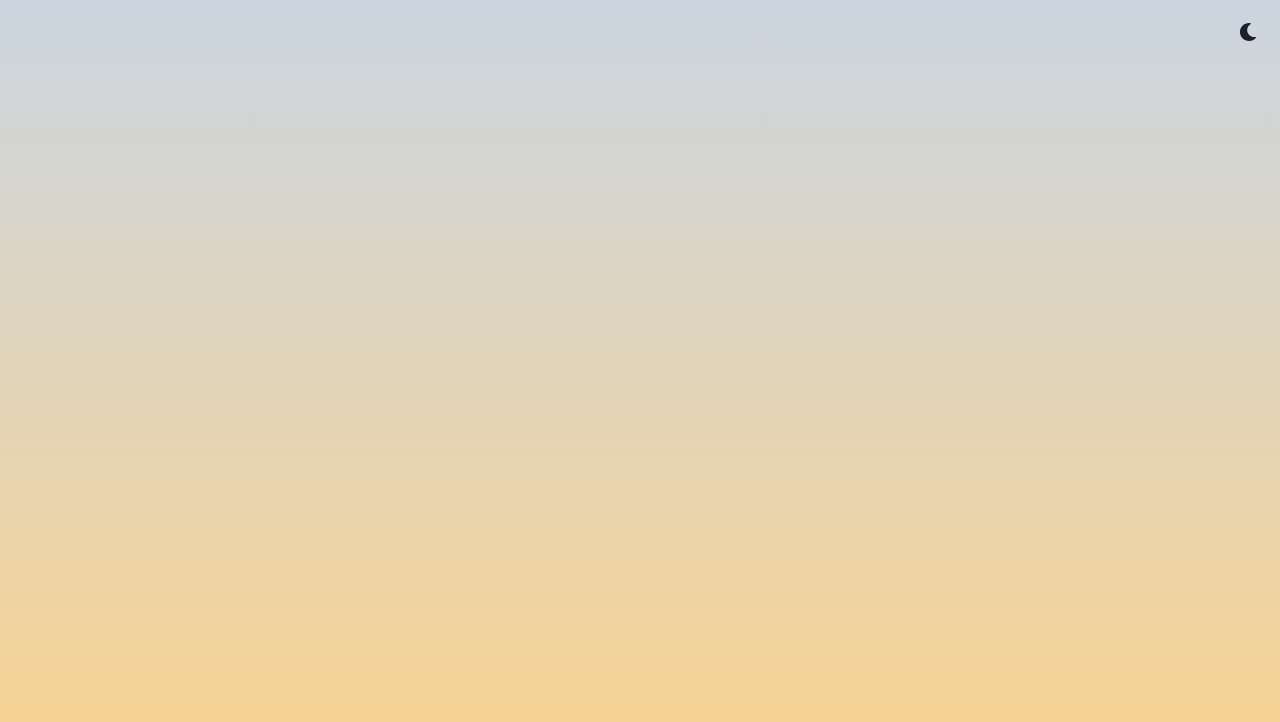
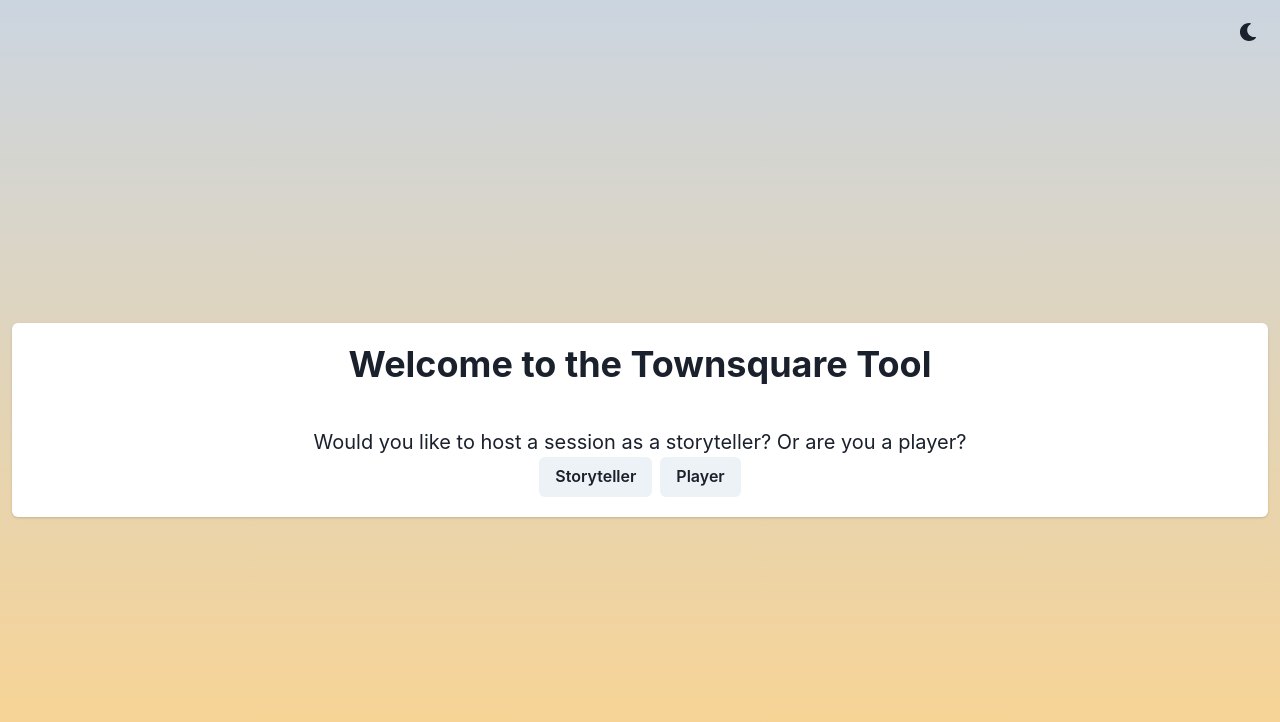
Before and after one commit to davotronic5000/TownSquare-React, a React (Create React App) app: page / in a window 1280 px wide. Shown: the top 722 px of the page. Built offline with nearby package versions, Linux system fonts and the light colour scheme.

Commit message:
Playing around with a welcome message in townsquare

```diff
--- a/src/App.tsx
+++ b/src/App.tsx
@@ -1,12 +1,14 @@
 import { Box, ChakraProvider, Grid } from "@chakra-ui/react";
 import { ColorModeSwitcher } from "./ColorModeSwitcher";
 import theme from "./theme";
+import Townsquare from "./townsquare/Townsquare";
 
 const App = () => (
     <ChakraProvider theme={theme}>
         <Box textAlign="center" fontSize="xl">
             <Grid minH="100vh" p={3}>
                 <ColorModeSwitcher justifySelf="flex-end" />
+                <Townsquare />
             </Grid>
         </Box>
     </ChakraProvider>
--- a/src/townsquare/Townsquare.tsx
+++ b/src/townsquare/Townsquare.tsx
@@ -1,3 +1,13 @@
+import {
+    Box,
+    CardHeader,
+    Card,
+    Heading,
+    CardBody,
+    Text,
+    ButtonGroup,
+    Button,
+} from "@chakra-ui/react";
 import { ComponentType, useState } from "react";
 
 enum TownsquareStatus {
@@ -7,8 +17,70 @@ enum TownsquareStatus {
 }
 
 const Townsquare: ComponentType = () => {
-    const townsquareStatus = useState<TownsquareStatus>(TownsquareStatus.Lost);
-    return <div>Townsquare</div>;
+    const [townsquareStatus, updateStatus] = useState<TownsquareStatus>(
+        TownsquareStatus.Lost
+    );
+    return (
+        <Box>
+            <Card>
+                <CardHeader>
+                    <Heading>Welcome to the Townsquare Tool</Heading>
+                </CardHeader>
+                <CardBody>
+                    {townsquareStatus === TownsquareStatus.Lost && (
+                        <Box>
+                            <Text>
+                                Would you like to host a session as a
+                                storyteller? Or are you a player?
+                            </Text>
+                            <ButtonGroup>
+                                <Button
+                                    onClick={() =>
+                                        updateStatus(
+                                            TownsquareStatus.Storyteller
+                                        )
+                                    }
+                                >
+                                    Storyteller
+                                </Button>
+                                <Button
+                                    onClick={() =>
+                                        updateStatus(TownsquareStatus.Player)
+                                    }
+                                >
+                                    Player
+                                </Button>
+                            </ButtonGroup>
+                        </Box>
+                    )}
+                    {townsquareStatus === TownsquareStatus.Storyteller && (
+                        <Box>
+                            <Text>Add some players to set up a game?</Text>
+                            <Button
+                                onClick={() =>
+                                    updateStatus(TownsquareStatus.Lost)
+                                }
+                            >
+                                Back
+                            </Button>
+                        </Box>
+                    )}
+                    {townsquareStatus === TownsquareStatus.Player && (
+                        <Box>
+                            <Text>Please select a seat! Have fun!</Text>
+                            <Button
+                                onClick={() =>
+                                    updateStatus(TownsquareStatus.Lost)
+                                }
+                            >
+                                Back
+                            </Button>
+                        </Box>
+                    )}
+                </CardBody>
+            </Card>
+        </Box>
+    );
 };
 
 export default Townsquare;
```
